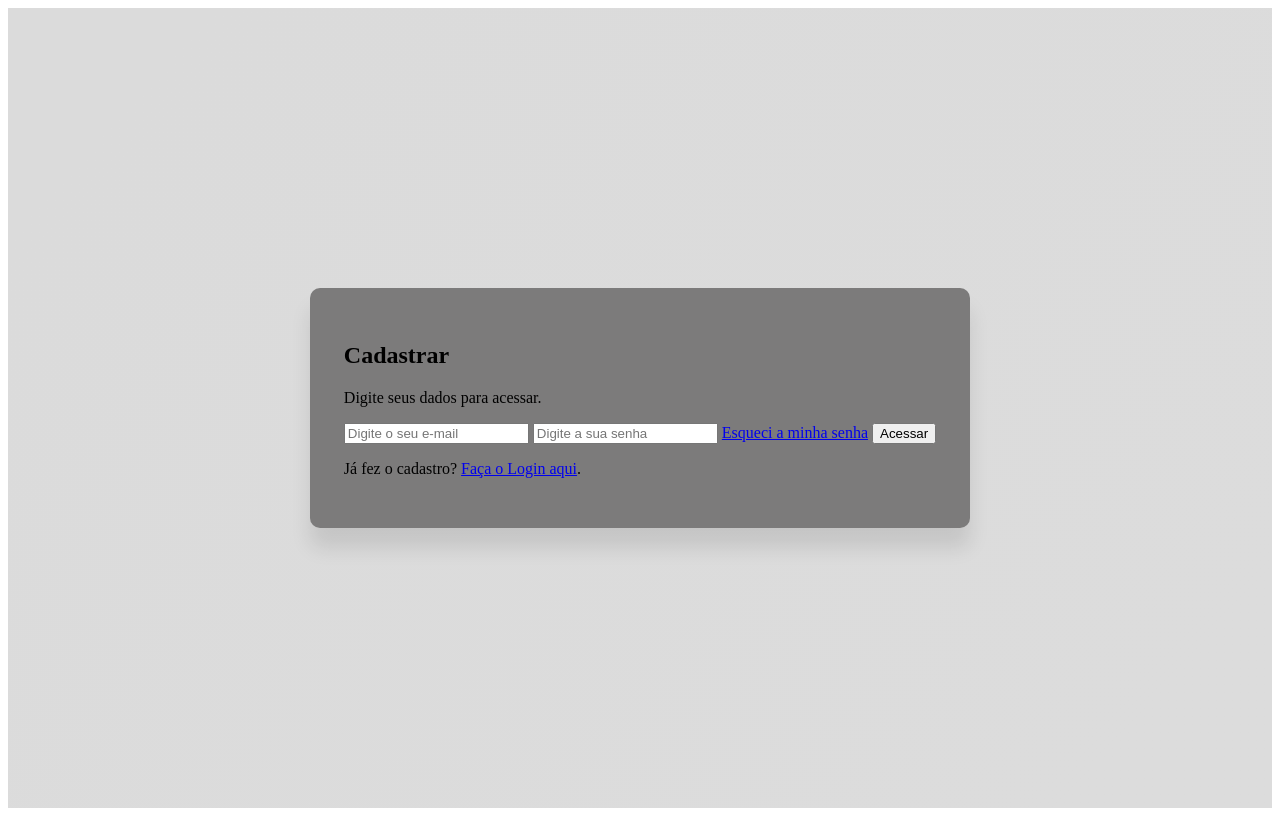
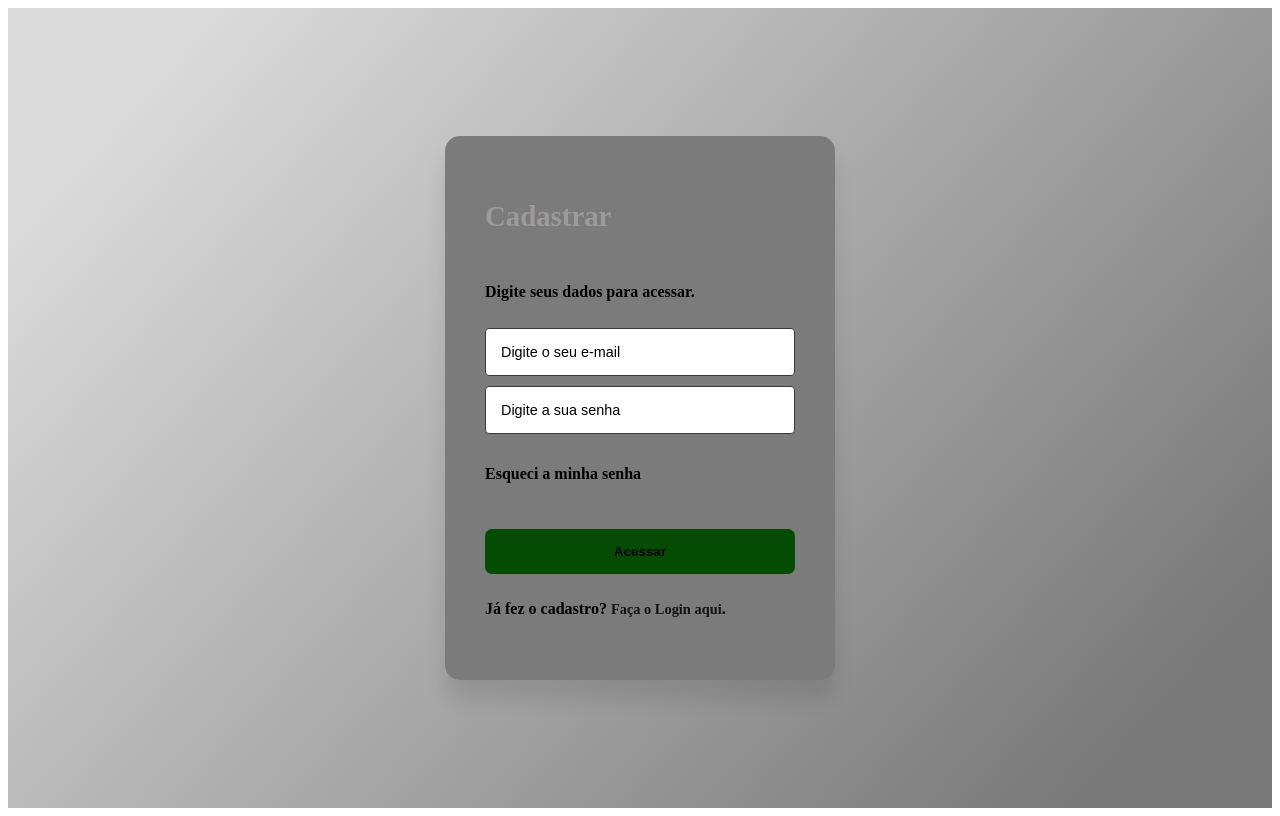
Before and after one commit to LeonardoMiguel04/Reajuste_Aluguel, a plain HTML site: page Cadastro.html in a window 1280 px wide. Drawn offline with Linux system fonts and the light colour scheme.

Commit message:
Add files via upload

```diff
--- a/Cadastro.css
+++ b/Cadastro.css
@@ -12,12 +12,77 @@
     width: 100%;
     height: 100vh;
     background: rgb rgb(219, 219, 219), 0.562;
-    background: linear-gradient(132deg, rgb(219, 219, 219) 10%, rgba(219, 219, 219, 0.973) 90% );
+    background: linear-gradient(132deg, rgb(219, 219, 219) 10%, rgba(117, 117, 117, 0.973) 90% );
 }
 
 .card{
     background: rgb(124, 123, 123);
-    padding: 34px;
-    border-radius: 10px;
+    padding: 40px;
+    width: 310px;
+    border-radius: 15px;
     box-shadow: 0 20px 20px 0px rgba(0, 0, 0, 0.1);
 }
+form{
+    display: flex;
+    flex-direction: column;
+    gap: 5px;
+}
+.campo{
+    padding: 15px;
+    border-radius: 4px;
+    border: 1px solid rgb(58, 58, 58);
+    transition: all linear 190ms;
+    font-size: 0.9em;
+    color: rgb(58, 58, 58);
+    margin-bottom: 5px;
+}
+.campo::placeholder{
+    color: black;
+}
+.campo:focus{
+    border-color: rgb(4, 75, 4);
+}
+.button{
+    padding: 15px;
+    color: rgb(0, 0, 0);
+    font-weight: 600;
+    border: none;
+    margin-top: 20px;
+    border-radius: 7px;
+    background-color: rgb(4, 75, 4);
+    cursor: pointer;
+    transition: all linear 190ms;
+}
+.button:hover{
+    transform: scale(1.04);
+    background-color: rgb(4, 75, 4);
+}
+.button:link{
+    text-decoration: none;
+    border: 1px solid black
+}
+p{
+    font-size: 0.9em;
+    color:#000000;
+}
+a{
+    font-size: 0.9em;
+    color: #161212;
+    text-decoration: none;
+}
+h2{
+    font-size: 1.8em;
+    font-weight: 600;
+    color: #9c9a9a;
+}
+@Media only screen{
+    body{
+        grid-template-areas:
+        "cabe"
+        "secu"
+        "prin"
+        "roda";
+        grid-template-rows: auto auto auto auto;
+        grid-template-columns: 1fr 2fr;
+    }
+}
--- a/Cadastro.html
+++ b/Cadastro.html
@@ -12,12 +12,12 @@
         <div class="card">
             <form>
                 <h2 class="Title">Cadastrar</h2>
-                <p>Digite seus dados para acessar.</p>
+                <h4>Digite seus dados para acessar.</h4>
                 <input class="campo" type="email" placeholder="Digite o seu e-mail">
                 <input class="campo" type="senha" placeholder="Digite a sua senha">
-                <a href="#">Esqueci a minha senha</a>
+                <h4 href="#">Esqueci a minha senha</h4>
                 <input class="button" type="submit" value="Acessar">
-                <p>Já fez o cadastro? <a href="#">Faça o Login aqui</a>.</p>
+                <h4>Já fez o cadastro? <a href="#">Faça o Login aqui</a>.</h4>
             </form>
         </div>
     </div>
```
